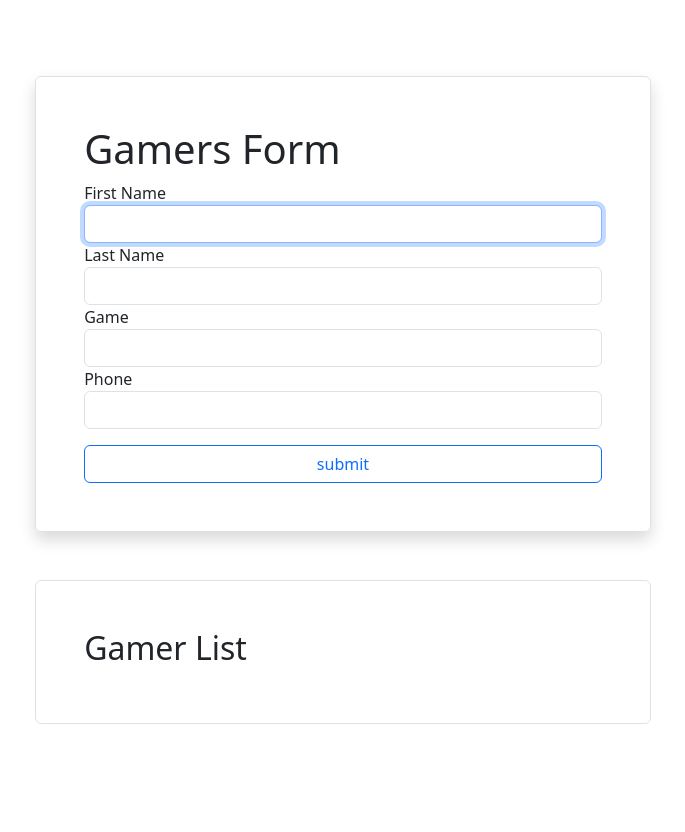
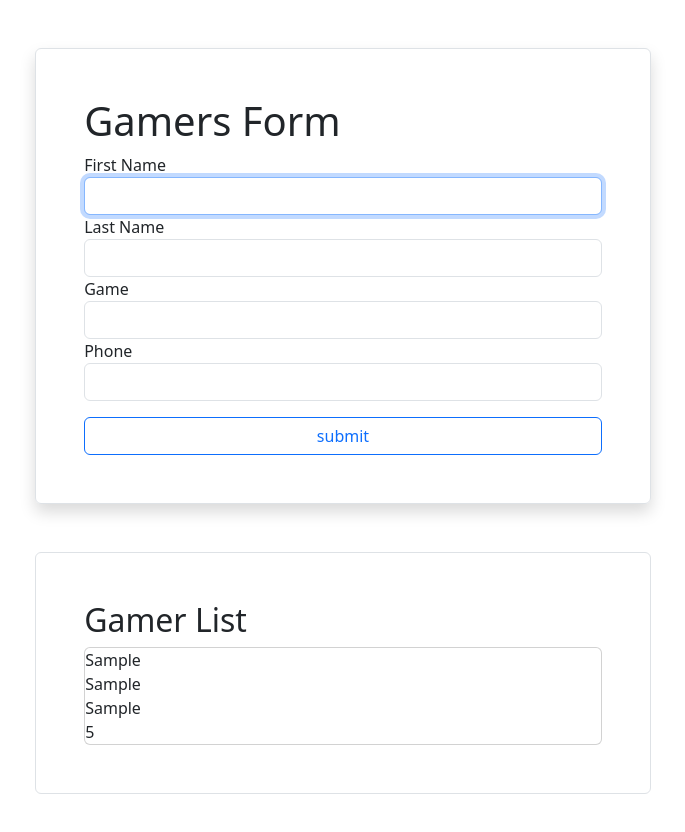
Before and after one commit to aymen-alarcon/plandaction, a plain HTML site: page index.html in a window 1280 px wide. Both pictures are taken after typing "Sample", "Sample", "Sample", "5" into the empty fields and a click on the input "submit". Shown: the whole page, without its empty margins (297-982 px from the left). Before the commit the page ends 800 px from the top, so only its background shows below. Drawn offline with nearby package versions, Linux system fonts and the light colour scheme.

Commit message:
`Updated index.html and script.js to adjust layout and display new gamers`

```diff
--- a/index.html
+++ b/index.html
@@ -7,7 +7,7 @@
     <link href="https://cdn.jsdelivr.net/npm/bootstrap@5.3.8/dist/css/bootstrap.min.css" rel="stylesheet" integrity="sha384-sRIl4kxILFvY47J16cr9ZwB07vP4J8+LH7qKQnuqkuIAvNWLzeN8tE5YBujZqJLB" crossorigin="anonymous">    <title>Plan D'Action</title>
 </head>
 <body>
-    <div class="container d-flex justify-content-center align-items-center vh-100">
+    <div class="container d-flex justify-content-center align-items-center my-5">
         <div class="row">
             <div class="col-12 col-md-8 border rounded shadow p-5 w-100">
                 <h1>Gamers Form</h1>
--- a/script.js
+++ b/script.js
@@ -10,6 +10,7 @@ document.getElementById("submitBtn").addEventListener("click", (event)=>{
     }
 
     addItemsFromLocalStorage("gamers", gamer)
+    displayNewGamers()
     form.reset()
     form.FirstName.focus()
 })
@@ -23,7 +24,20 @@ function addItemsFromLocalStorage(key, list) {
     dataList.push(list)
     localStorage.setItem(key, JSON.stringify(dataList))
 }
+document.addEventListener("DOMContentLoaded", ()=>{
+    displayNewGamers()
+})
+function displayNewGamers() {
+    let gamersList = getItemsFromLocalStorage("gamers")
 
-function displayNewGamers(params) {
-
+    gamersList.forEach(gamer => {
+        document.getElementById("gamerListContainer").innerHTML += `
+            <div class="card">
+                <div>${gamer.firstName}</div>
+                <div>${gamer.LastName}</div>
+                <div>${gamer.Game}</div>
+                <div>${gamer.Phone}</div>
+            </div>
+        `
+    });
 }
```
